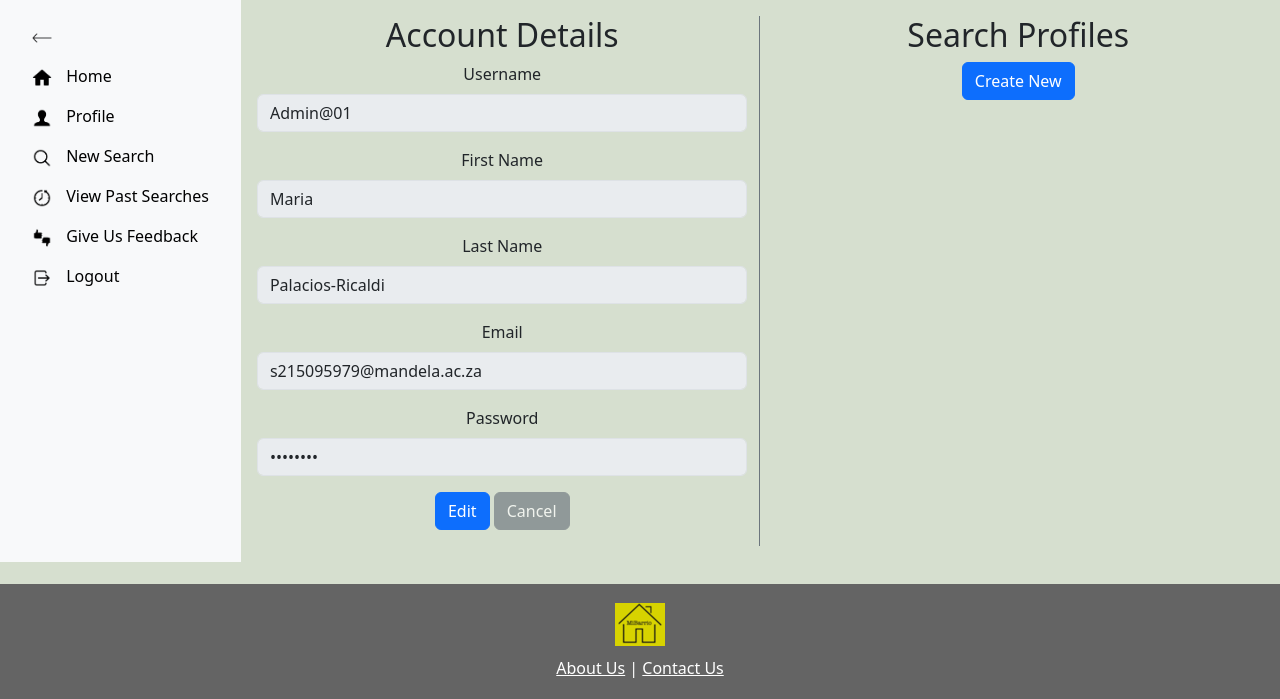
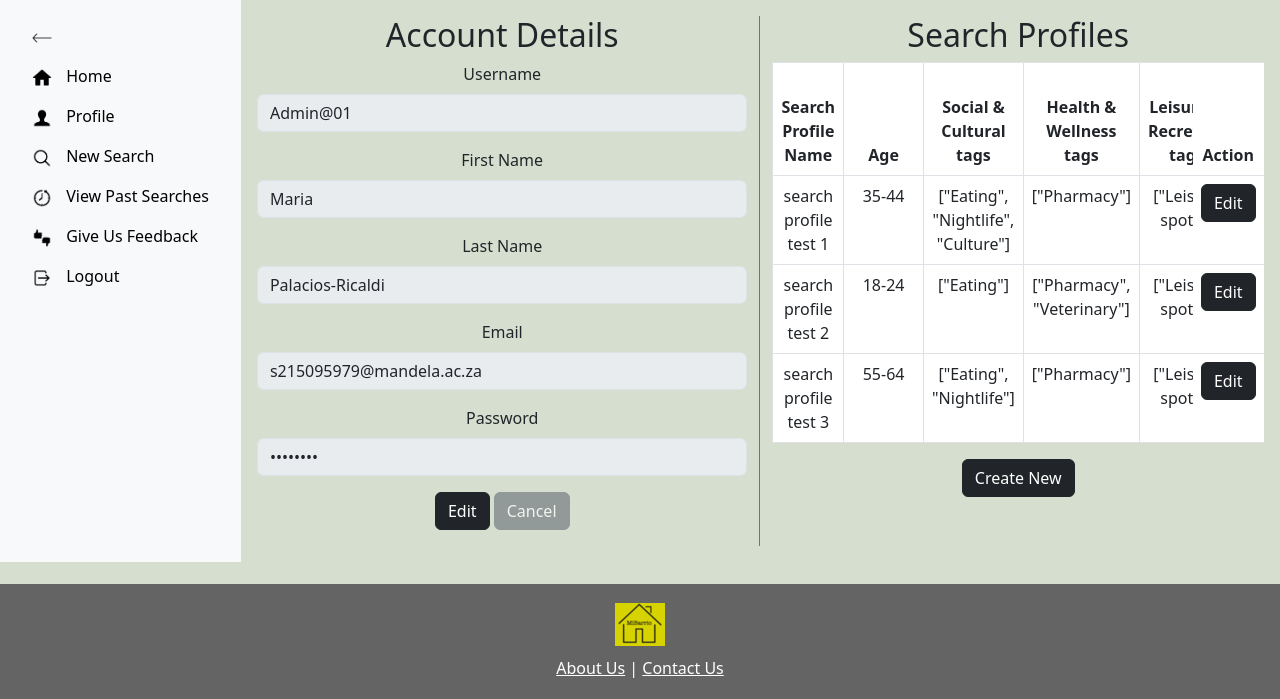
Before and after one commit to maria-palacios-ricaldi/MiBarrio-Web-App, a Django app: page /profile in a window 1280 px wide. Shown: the part 101-800 px from the top of the page. Run offline with Django 4.2, Linux system fonts and the light colour scheme; a user stored in the database is signed in; data comes from the database, SQL or seed files in the repository; parts of the project's set-up code (start-up, migrations or seed data) failed here and were passed over; some libraries are stand-ins or nearby versions.

Commit message:
Update profile.html

```diff
--- a/App/MiBarrio/MiBarrioApp/templates/profile.html
+++ b/App/MiBarrio/MiBarrioApp/templates/profile.html
@@ -1,6 +1,17 @@
 {% extends 'base.html' %}
 {% load static %}
 {% block content %}
+
+{% if messages %}
+  <div class="messages-container">
+    {% for message in messages %}
+      <div class="alert alert-{{ message.tags }} alert-dismissible fade show" role="alert">
+        {{ message }}
+        <button type="button" class="btn-close" data-bs-dismiss="alert" aria-label="Close"></button>
+      </div>
+    {% endfor %}
+  </div>
+{% endif %}
 
 <div class="d-flex">
 
@@ -90,7 +101,7 @@
           </div>
 
           <div class="mb-3">
-            <button type="button" class="btn btn-primary" id="editSaveBtn">Edit</button>
+            <button type="button" class="btn btn-dark" id="editSaveBtn">Edit</button>
             <button type="button" class="btn btn-secondary disabled" id="cancelBtn">Cancel</button>
             <input type="submit" id="hiddenSubmitBtn" style="display: none;">
           </div>
@@ -101,16 +112,73 @@
       <div class="col-md-6 pl-5">
         <h2>Search Profiles</h2>
 
-        <!-- List of search profiles (you'll populate this from the database later) -->
+        <!-- List of search profiles -->
         <div id="searchProfilesList">
-          <!-- Sample profile (you can repeat this structure for all profiles) -->
-          <!-- <div class="search-profile">
-            <p>Profile Name - Age Group</p>
-        </div> -->
+          <div style="max-height:500px; overflow-x:auto; overflow-y:auto; max-width: 600px; ">
+            <table class="table table-bordered">
+              <thead>
+                <tr>
+                  <th>Search Profile Name</th>
+                  <th style="min-width: 80px;">Age</th>
+                  <th>Social & Cultural tags</th>
+                  <th>Health & Wellness tags</th>
+                  <th>Leisure & Recretion tags</th>
+                  <th>Community & Services tags</th>
+                  <th>Social & Cultural levels</th>
+                  <th>Health & Wellness levels </th>
+                  <th>Leisure & Recreation levels</th>
+                  <th>Community & Services levels</th>
+                  <th>Active Transportation</th>
+                  <th>Public Transportation</th>
+                  <th>Back-up Power Supply</th>
+                  <th>Back-up Water Supply</th>
+                  <th class="sticky-action-column">Action</th>
+                </tr>
+              </thead>
+              <tbody>
+                {% for sp in search_profiles %}
+                <tr>
+                  <td>{{ sp.sp_name }}</td>
+                  <td>{{ sp.age }}</td>
+                  <td>{{ sp.social_cultural_tags }}</td>
+                  <td>{{ sp.health_wellness_tags }}</td>
+                  <td>{{ sp.leisure_recreation_tags }}</td>
+                  <td>{{ sp.community_services_tags }}</td>
+                  <td>{{ sp.social_cultural_levels }}</td>
+                  <td>{{ sp.health_wellness_levels }}</td>
+                  <td>{{ sp.leisure_recreation_levels }}</td>
+                  <td>{{ sp.community_services_levels }}</td>
+                  <td>{{ sp.transportation_active }}</td>
+                  <td>{{ sp.transportation_public }}</td>
+                  <td>{{ sp.backup_power_supply }}</td>
+                  <td>{{ sp.backup_water_supply }}</td>
+
+                  <td class="sticky-action-column">
+                    <button class="btn btn-dark edit-btn" data-bs-toggle="modal" data-bs-target="#createProfileModal"
+                      data-id="{{ sp.search_profileID }}" data-sp_name="{{ sp.sp_name }}" data-age="{{ sp.age }}"
+                      data-social_cultural_tags="{{ sp.social_cultural_tags }}"
+                      data-health_wellness_tags="{{ sp.health_wellness_tags }}"
+                      data-leisure_recreation_tags="{{ sp.leisure_recreation_tags }}"
+                      data-community_services_tags="{{ sp.community_services_tags }}"
+                      data-social_cultural_levels="{{ sp.social_cultural_levels }}"
+                      data-health_wellness_levels="{{ sp.health_wellness_levels }}"
+                      data-leisure_recreation_levels="{{ sp.leisure_recreation_levels }}"
+                      data-community_services_levels="{{ sp.community_services_levels }}"
+                      data-transportation_active="{{ sp.transportation_active }}"
+                      data-transportation_public="{{ sp.transportation_public }}"
+                      data-backup_power_supply="{{ sp.backup_power_supply }}"
+                      data-backup_water_supply="{{ sp.backup_water_supply }}" class="btn btn-primary edit-btn"
+                      data-bs-toggle="modal" data-bs-target="#createProfileModal"
+                      data-id="{{ sp.search_profileID }}">Edit</button>
+                  </td>
+                </tr>
+                {% endfor %}
+              </tbody>
+            </table>
+          </div>
         </div>
-
         <!-- Create New Button triggering the Modal -->
-        <button type="button" class="btn btn-primary mb-3" data-bs-toggle="modal"
+        <button type="button" class="btn btn-dark mb-3" data-bs-toggle="modal"
           data-bs-target="#createProfileModal">Create New</button>
 
         <!-- Modal -->
@@ -126,6 +194,8 @@
                 <form id="searchProfileForm" method="post" action="{% url 'MiBarrioApp:profile' %}">
                   {% csrf_token %}
                   <input type="hidden" name="form_type" value="search_profile">
+                  <input type="hidden" id="editingSpId" name="editingSpId" value="">
+
                   <div class="mb-3">
                     <label for="sp_name" class="form-label">Enter Search Profile </label>
                     <input type="text" class="form-control" id="sp_name" name="sp_name" required>
@@ -133,14 +203,13 @@
                   <div class="mb-3">
                     <label for="age" class="form-label">Age Group</label>
                     <div class="d-flex justify-content-center">
-                      <select class="form-select" id="age" name="age" style="max-width: 100px; width: 100%;"
-                        required>
+                      <select class="form-select" id="age" name="age" style="max-width: 100px; width: 100%;" required>
                         <!-- Add age groups here -->
                         <option value="18-24">18-24</option>
-                        <option value="25-34">26-34</option>
-                        <option value="35-44">18-24</option>
-                        <option value="45-54">26-34</option>
-                        <option value="55-64">18-24</option>
+                        <option value="25-34">25-34</option>
+                        <option value="35-44">35-44</option>
+                        <option value="45-54">45-54</option>
+                        <option value="55-64">55-64</option>
                         <option value="65+">65+</option>
                         <!-- ... -->
                       </select>
@@ -159,12 +228,13 @@
                           <div class="row">
                             <div class="col-12">
                               <div id="checkbox-container">
-                                <input type="checkbox" value="Eating" id="eating" name="social_cultural[]"> <label for="eating">Eating</label>
+                                <input type="checkbox" value="Eating" id="eating" name="social_cultural[]"> <label
+                                  for="eating">Eating</label>
                                 <input type="checkbox" value="Nightlife" id="nightlife" name="social_cultural[]">
                                 <label for="nightlife">Nightlife</label>
-                                  <input type="checkbox" value="Culture" id="culture" name="social_cultural[]"> <label
-                                    for="culture">Culture</label>
-                                  <!-- Add more checkboxes here -->
+                                <input type="checkbox" value="Culture" id="culture" name="social_cultural[]"> <label
+                                  for="culture">Culture</label>
+                                <!-- Add more checkboxes here -->
                               </div>
                             </div>
                           </div>
@@ -179,16 +249,18 @@
                           <div class="row">
                             <div class="col-12">
                               <div id="checkbox-container">
-                                <input type="checkbox" value="Clinic" id="clinic" name="health_wellness[]"> <label for="clinic">Clinic</label>
-                                <input type="checkbox" value="Dentist" id="dentist" name="health_wellness[]" > <label
+                                <input type="checkbox" value="Clinic" id="clinic" name="health_wellness[]"> <label
+                                  for="clinic">Clinic</label>
+                                <input type="checkbox" value="Dentist" id="dentist" name="health_wellness[]"> <label
                                   for="dentist">Dentist</label>
-                                <input type="checkbox" value="Doctor" id="doctor" name="health_wellness[]"> <label for="doctor">Doctor</label>
+                                <input type="checkbox" value="Doctor" id="doctor" name="health_wellness[]"> <label
+                                  for="doctor">Doctor</label>
                                 <input type="checkbox" value="Hospital" id="hospital" name="health_wellness[]"> <label
                                   for="hospital">Hospital</label>
                                 <input type="checkbox" value="Pharmacy" id="pharmacy" name="health_wellness[]"> <label
                                   for="pharmacy">Pharmacy</label>
-                                <input type="checkbox" value="Veterinary" id="veterinary" name="health_wellness[]"> <label
-                                  for="veterinary">Veterinary</label>
+                                <input type="checkbox" value="Veterinary" id="veterinary" name="health_wellness[]">
+                                <label for="veterinary">Veterinary</label>
                                 <!-- Add more checkboxes here -->
                               </div>
                             </div>
@@ -204,12 +276,12 @@
                           <div class="row">
                             <div class="col-12">
                               <div id="checkbox-container">
-                                <input type="checkbox" value="Leisure spots" id="leisure_spots" name="leisure_recreation[]"> <label
-                                  for="leisure_spots">Leisure spots</label>
-                                <input type="checkbox" value="Sports Centres" id="sports_centres" name="leisure_recreation[]"> <label
-                                  for="sports_centres">Sports Centres</label>
-                                <input type="checkbox" value="Leisure Areas" id="leisure_areas" name="leisure_recreation[]"> <label
-                                  for="leisure_areas">Leisure Areas</label>
+                                <input type="checkbox" value="Leisure spots" id="leisure_spots"
+                                  name="leisure_recreation[]"> <label for="leisure_spots">Leisure spots</label>
+                                <input type="checkbox" value="Sports Centres" id="sports_centres"
+                                  name="leisure_recreation[]"> <label for="sports_centres">Sports Centres</label>
+                                <input type="checkbox" value="Leisure Areas" id="leisure_areas"
+                                  name="leisure_recreation[]"> <label for="leisure_areas">Leisure Areas</label>
                                 <!-- Add more checkboxes here -->
                               </div>
                             </div>
@@ -225,14 +297,14 @@
                           <div class="row">
                             <div class="col-12">
                               <div id="checkbox-container">
-                                <input type="checkbox" value="Retail Shopping Centres" id="retail_shopping_centres">
+                                <input type="checkbox" value="Retail Shopping Centres" id="retail_shopping_centres" name="community_services[]">
                                 <label for="retail_shopping_centres">Retail Shopping Centres</label>
-                                <input type="checkbox" value="Community" id="community" name="community_services[]"> <label
-                                  for="community">Community</label>
-                                <input type="checkbox" value="Economic" id="economic" name="community_services[]"> <label
-                                  for="economic">Economic</label>
-                                <input type="checkbox" value="Education" id="education" name="community_services[]"> <label
-                                  for="education">Education</label>
+                                <input type="checkbox" value="Community" id="community" name="community_services[]">
+                                <label for="community">Community</label>
+                                <input type="checkbox" value="Economic" id="economic" name="community_services[]">
+                                <label for="economic">Economic</label>
+                                <input type="checkbox" value="Education" id="education" name="community_services[]">
+                                <label for="education">Education</label>
                                 <!-- Add more checkboxes here -->
                               </div>
                             </div>
@@ -394,7 +466,7 @@
                         <!-- Checkboxes with icons -->
                         <!-- Active Transportation -->
                         <div class="d-inline-block mr-3">
-                          <input class="form-check-input" type="checkbox" value="Active" id="activeTransportation"
+                          <input class="form-check-input" type="checkbox" value="on" id="activeTransportation"
                             style=" margin-left: 15px ;" name="transportation_active">
                           <label class="form-check-label" for="activeTransportation">
                             Active<img src="{% static 'icons/icons8-cycling-100.png' %}" alt=""
@@ -404,8 +476,8 @@
 
                         <!-- Public Transportation -->
                         <div class="d-inline-block mr-3">
-                          <input class="form-check-input" type="checkbox" value="Private" id="publicTransportation"
-                            style=" margin-left: 15px ;" name="transportation_public" >
+                          <input class="form-check-input" type="checkbox" value="on" id="publicTransportation"
+                            style=" margin-left: 15px ;" name="transportation_public">
                           <label class="form-check-label" for="publicTransportation">
                             Public<img src="{% static 'icons/icons8-bus-100.png' %}" alt=""
                               style="height: 15px; margin-left:5px;">
@@ -419,12 +491,14 @@
                       <!-- Larger checkboxes -->
                       <!-- Back-up Power Supply checkbox -->
                       <div style="margin-bottom: 10px;">
-                        <input class="form-check-input" type="checkbox" value="PowerSupply" id="backup_power_supply" name="backup_power_supply">
+                        <input class="form-check-input" type="checkbox" value="on" id="backup_power_supply"
+                          name="backup_power_supply">
                         <label class="form-check-label" for="backup_power_supply">Back-up Power Supply</label>
                       </div>
                       <!-- Water Supply checkbox -->
                       <div>
-                        <input class="form-check-input" type="checkbox" value="WaterSupply" id="backup_water_supply" name="backup_water_supply">
+                        <input class="form-check-input" type="checkbox" value="on" id="backup_water_supply"
+                          name="backup_water_supply">
                         <label class="form-check-label" for="backup_water_supply">Back-up Water Supply</label>
                       </div>
                     </div>
```
